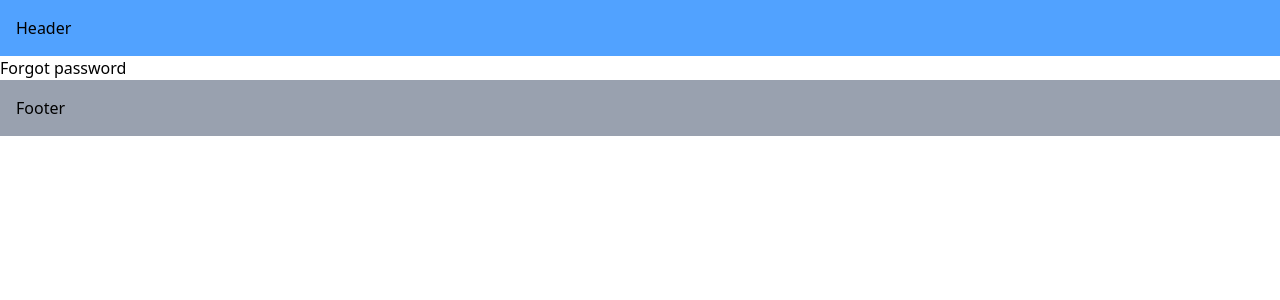
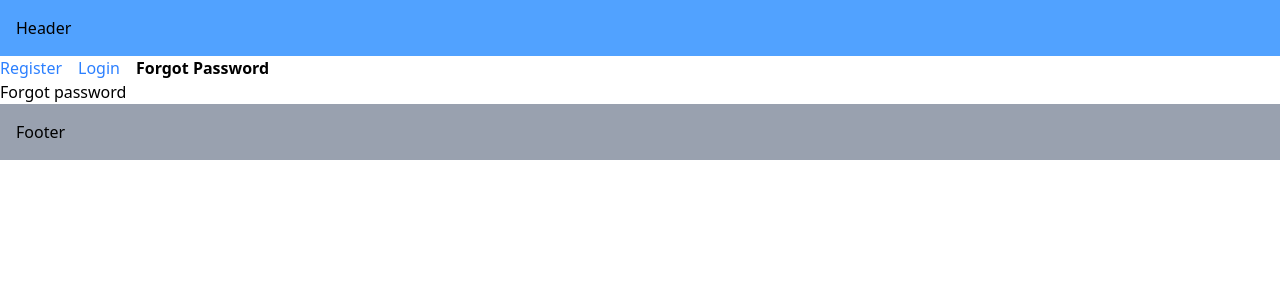
Before and after one commit to BIOCISHERE/nextjs-practice, a Next.js app: page /forgot-password in a window 1280 px wide. Shown: the top 300 px of the page. Built offline with nearby package versions, Linux system fonts and the light colour scheme.

Commit message:
added active/inactive navLink in src/app/(auth)/layout.tsx

```diff
--- /dev/null
+++ b/src/app/(auth)/layout.tsx
@@ -0,0 +1,34 @@
+"use client";
+
+import React from "react";
+import Link from "next/link";
+import { usePathname } from "next/navigation";
+import "../globals.css";
+
+const navLinks = [
+  { name: "Register", href: "/register" },
+  { name: "Login", href: "/login" },
+  { name: "Forgot Password", href: "/forgot-password" },
+];
+
+export default function AuthLayout({ children }: { children: React.ReactNode }) {
+  const pathname = usePathname();
+  return (
+    <div>
+      {navLinks.map((link) => {
+        const isActive =
+          pathname === link.href || (pathname.startsWith(link.href) && link.href !== "/");
+        return (
+          <Link
+            className={isActive ? "font-bold mr-4" : "text-blue-500 mr-4"}
+            href={link.href}
+            key={link.name}
+          >
+            {link.name}
+          </Link>
+        );
+      })}
+      {children}
+    </div>
+  );
+}
```
